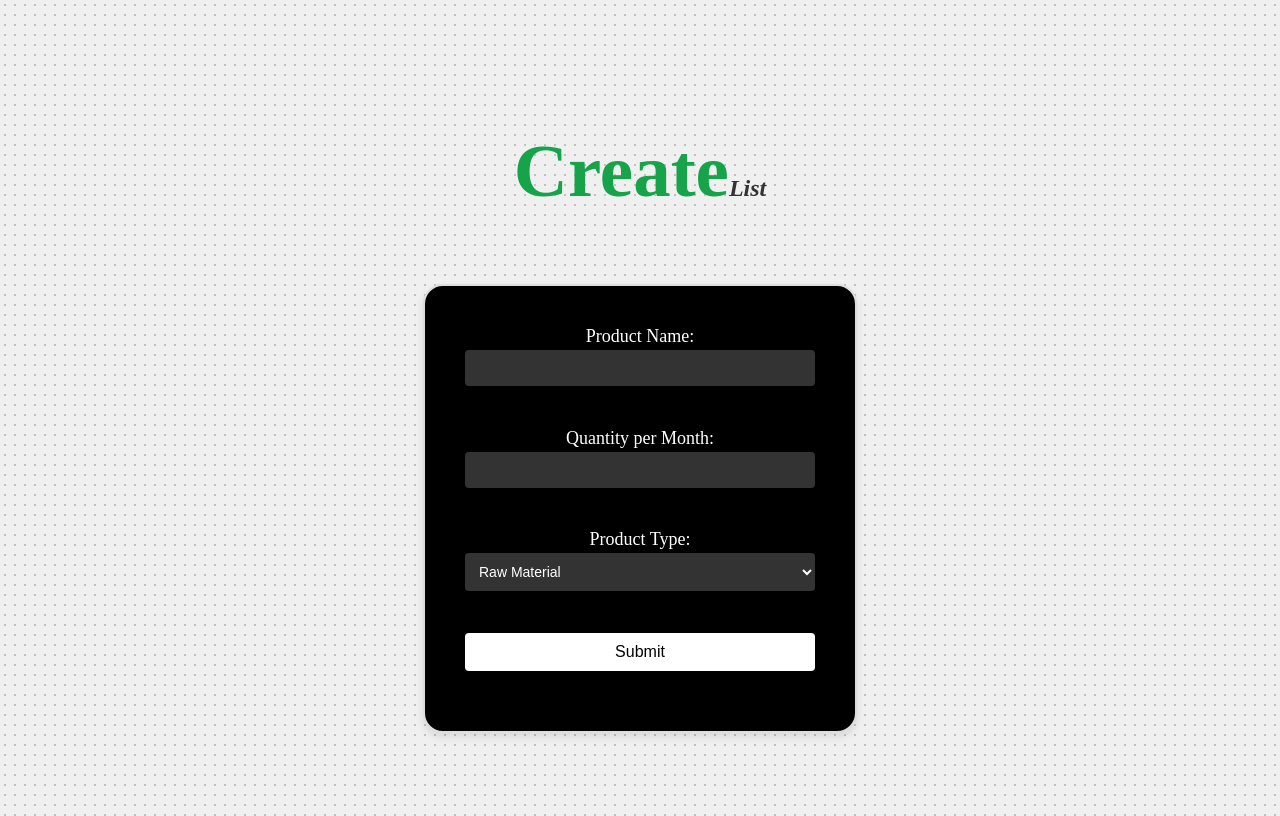
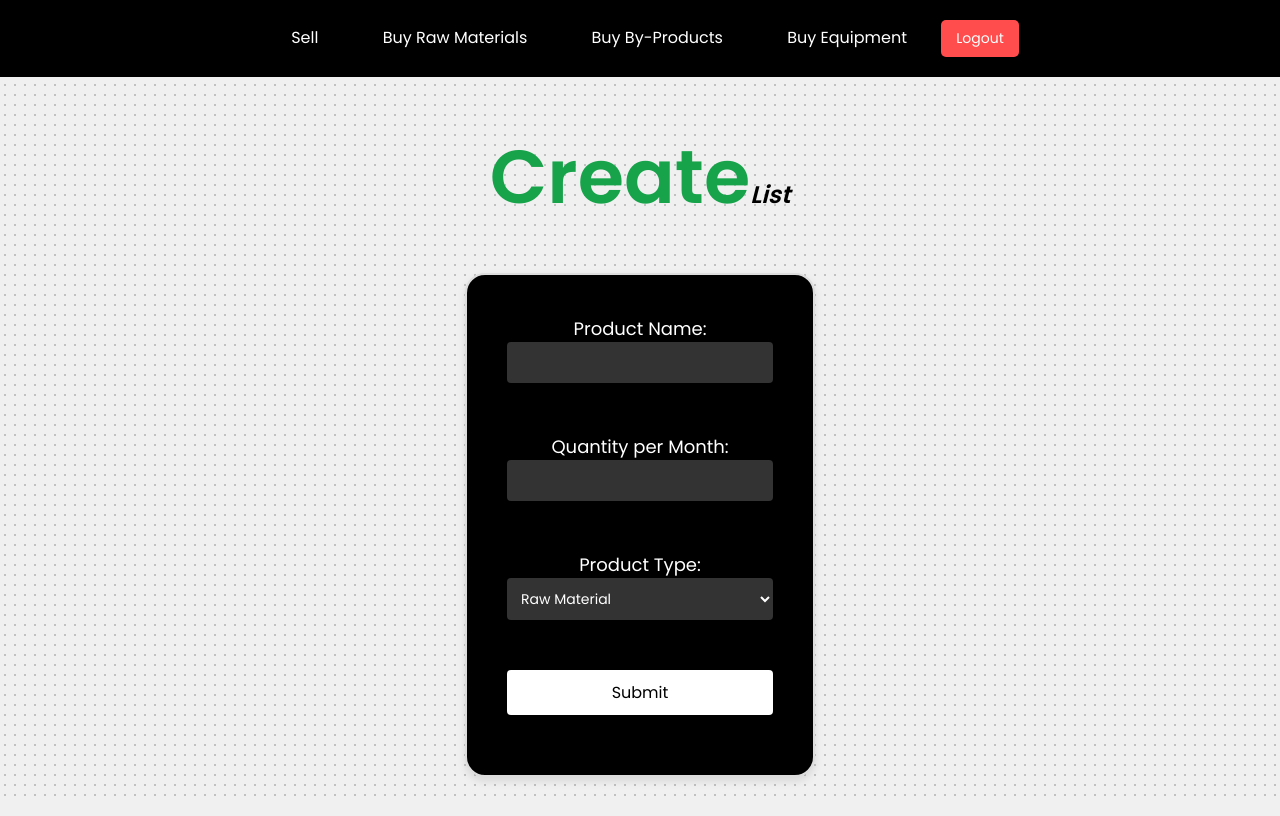
Before and after one commit to svhl/ecosync, a website: page sell-page.html in a window 1280 px wide. Drawn offline with Linux system fonts and the light colour scheme.

Commit message:
sell page commit final 1

```diff
--- a/sell.css
+++ b/sell.css
@@ -1,4 +1,13 @@
 /* General Body Styles */
+@import url('https://fonts.googleapis.com/css2?family=Poppins:wght@300;400;600&display=swap');
+
+* {
+    margin: 0;
+    padding: 0;
+    box-sizing: border-box;
+    font-family: 'Poppins', sans-serif;
+}
+
 body {
     background-color: #f0f0f0;
     background-image: radial-gradient(circle, rgba(0, 0, 0, 0.2) 10%, transparent 20%);
@@ -12,66 +21,91 @@ body {
     overflow-y: auto;
 }
 
+/* Heading Styling */
+h1 {
+    margin-top: 120px;
+    margin-bottom: 20px;
+    font-size: x-large;
+    font-style: italic;
+    position: relative;
+    display: inline-block;
+    cursor: pointer;
+}
+
+/* Underline Effect on Hover */
+h1::after {
+    content: "";
+    position: absolute;
+    left: 0;
+    bottom: -5px; /* Adjust underline position */
+    width: 0%;
+    height: 3px;
+    background-color: black;
+    transition: width 0.5s ease-in-out;
+}
+
+h1:hover::after {
+    width: 100%;
+}
+
+.half {
+    color: #16a34a;
+    font-size: 75px;
+    font-style: normal;
+}
+
 /* Form Styling */
 form {
-    width: 350px;  /* Fixed width */
-    height: 400px; /* Fixed height to make it square */
+    width: 350px;
+    height: max-content;
     padding: 40px;
     background-color: black;
     border-radius: 8px;
-    border: 2px solid #ddd; /* Adding border to create a box */
-    box-shadow: 0 4px 8px rgba(0, 0, 0, 0.1); /* Adding shadow for depth */
+    border: 2px solid #ddd;
+    box-shadow: 0 4px 8px rgba(0, 0, 0, 0.1);
     text-align: center;
     display: flex;
     flex-direction: column;
     justify-content: space-between;
-    margin: auto;  /* Centering the form */
+    margin: auto;
     border-radius: 20px;
-    margin-top: 50px; /* Adjust the top margin if needed */
+    margin-top: 20px;
     margin-bottom: 75px;
     transition: 0.5s;
 }
-form:hover{
-    transform:scale(1.05) ;
+
+form:hover {
+    transform: scale(1.05);
 }
 
-form {}
-
-/* Main Box Container */
-
-h1 {
-    text-align: center;
-    color: #333;
-}
-
+/* Labels */
 label {
     font-size: 18px;
     color: white;
 }
 
-/* General Input Styling */
+/* Input Styling */
 input[type="text"],
 input[type="number"],
 select,
 input[type="submit"] {
-    font-size: 14px;  /* Ensures the font size inside the select box matches input fields */
+    font-size: 14px;
     padding: 10px;
     border: 1px #ddd;
-    border-radius: 4px;  /* Ensures text inside the input fields is the same size */
+    border-radius: 4px;
     background: rgba(255, 255, 255, 0.2);
     color: white;
 }
 
 /* Placeholder Styling */
-input[type="text"]::placeholder,
-input[type="number"]::placeholder {
-    font-size: 12px;  /* Adjust the size of the placeholder */
-    color: #aaa;  /* Change the color of the placeholder text */
+input::placeholder {
+    font-size: 12px;
+    color: #aaa;
 }
 
 /* Submit Button */
 input[type="submit"] {
-    font-size: 16px;  /* Ensures the submit button text size is consistent */
+    font-size: 16px;
     background-color: white;
     font-weight: 18px;
     margin-bottom: 20px;
@@ -81,29 +115,21 @@ input[type="submit"] {
 
 input[type="submit"]:hover {
     background-color: #45a049;
-    color:white;
-    transform:scale(1.05);
+    color: white;
+    transform: scale(1.05);
 }
 
-/* Select Input */
-select {
-    font-size: 14px;  /* Ensures the font size inside the select box matches input fields */
-    padding: 10px;
-    border: 1px #ddd;
-    border-radius: 4px;
-}
-
-/* Responsive design for smaller screens */
+/* Responsive Design */
 @media (max-width: 600px) {
     form {
         width: 90%;
     }
 }
 
-/* Navbar - Hidden by Default */
+/* Navbar */
 nav {
     position: fixed;
-    top: -60px; /* Hidden initially */
+    top: -60px;
     left: 0;
     width: 100%;
     background-color: black;
@@ -148,6 +174,7 @@ nav a:hover {
     transform: scale(1.1);
 }
 
+/* Logout Button */
 .logout {
     background: #ff4d4d;
     border: none;
@@ -161,19 +188,6 @@ nav a:hover {
 
 .logout:hover {
     background: #cc0000;
-    box-shadow: 0 4px 10px rgba(255, 77, 77, 0.5); /* Soft red shadow */
+    box-shadow: 0 4px 10px rgba(255, 77, 77, 0.5);
     transform: scale(1.05);
 }
-
-h1 {
-    margin-top: 120px;
-    margin-bottom: 20px;
-    font-size: x-large;
-    font-style: italic;
-}
-
-.half {
-    color: #16a34a;
-    font-size: 75px;
-    font-style: normal;
-}
```
